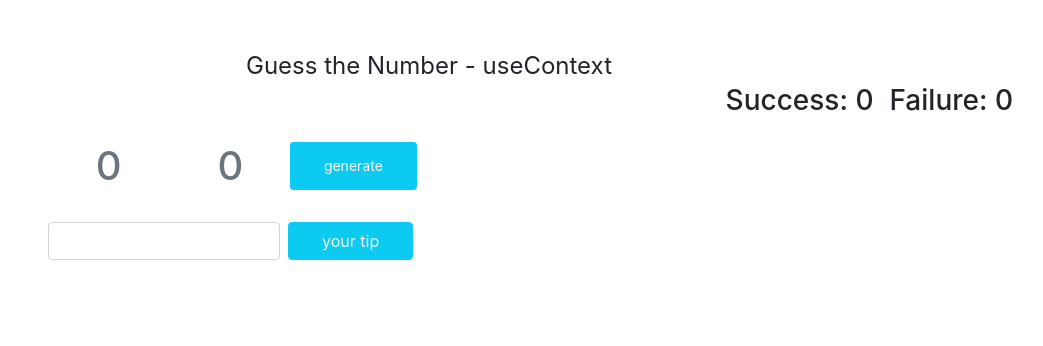
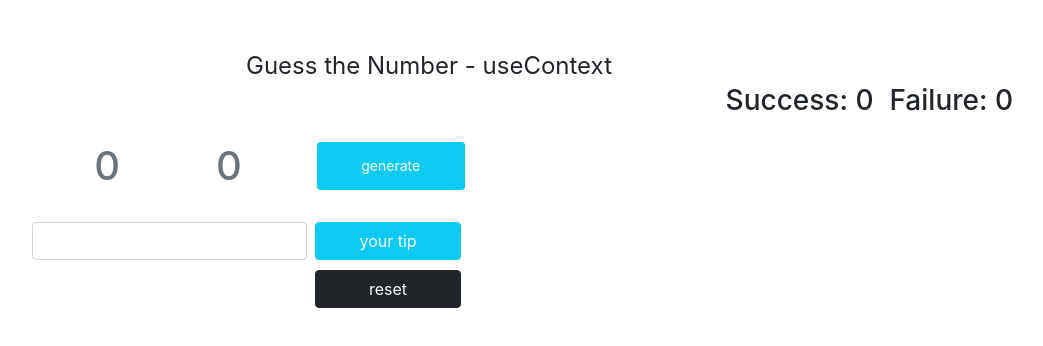
Before and after one commit to csikosarpad/samples, a React (Create React App) app in the folder state-management/: page / in a window 1280 px wide. Shown: the top 346 px of the page, without its empty margins (211-1254 px from the left). Built offline with nearby package versions, Linux system fonts and the light colour scheme.

Commit message:
add reset

```diff
--- a/state-management/src/exercises/03-useContext/components/Form.js
+++ b/state-management/src/exercises/03-useContext/components/Form.js
@@ -17,6 +17,10 @@ const Form = () => {
       type: 'setResult',
       payload: { result: state.values.random1 + state.values.random2 },
     });
+  };
+
+  const reset = () => {
+    dispatch({ type: 'reset' });
   };
 
   return (
@@ -59,6 +63,14 @@ const Form = () => {
           >
             your tip
           </button>
+          <button
+            type='button'
+            className='btn btn-dark text-light'
+            style={{ width: '100%', marginTop: '10px' }}
+            onClick={reset}
+          >
+            reset
+          </button>
         </div>
       </form>
     </div>
--- a/state-management/src/exercises/03-useContext/context.js
+++ b/state-management/src/exercises/03-useContext/context.js
@@ -11,6 +11,8 @@ const initialState = {
 
 function reducer(state, action) {
   switch (action.type) {
+    case 'reset':
+      return initialState;
     case 'setValues':
       return {
         ...state,
```
